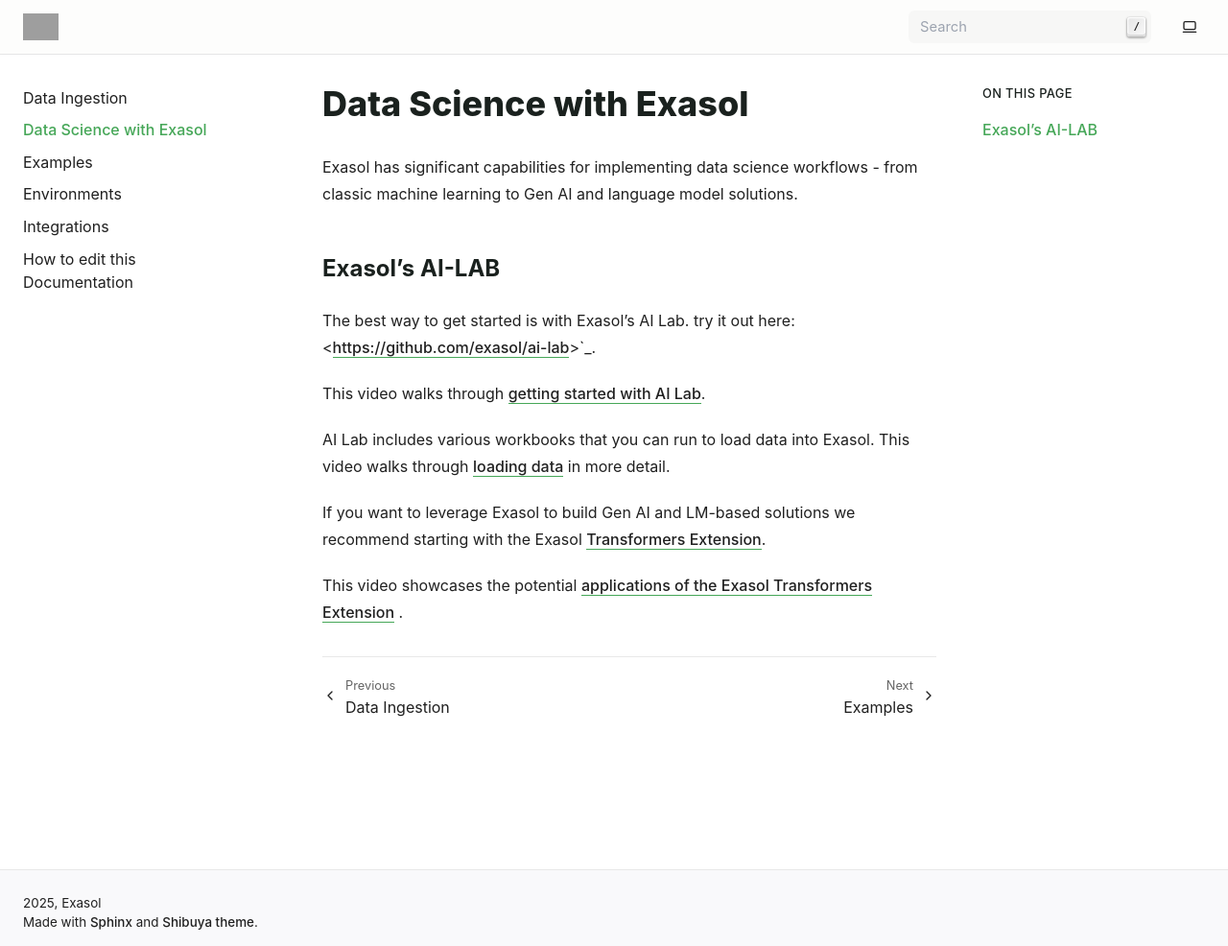
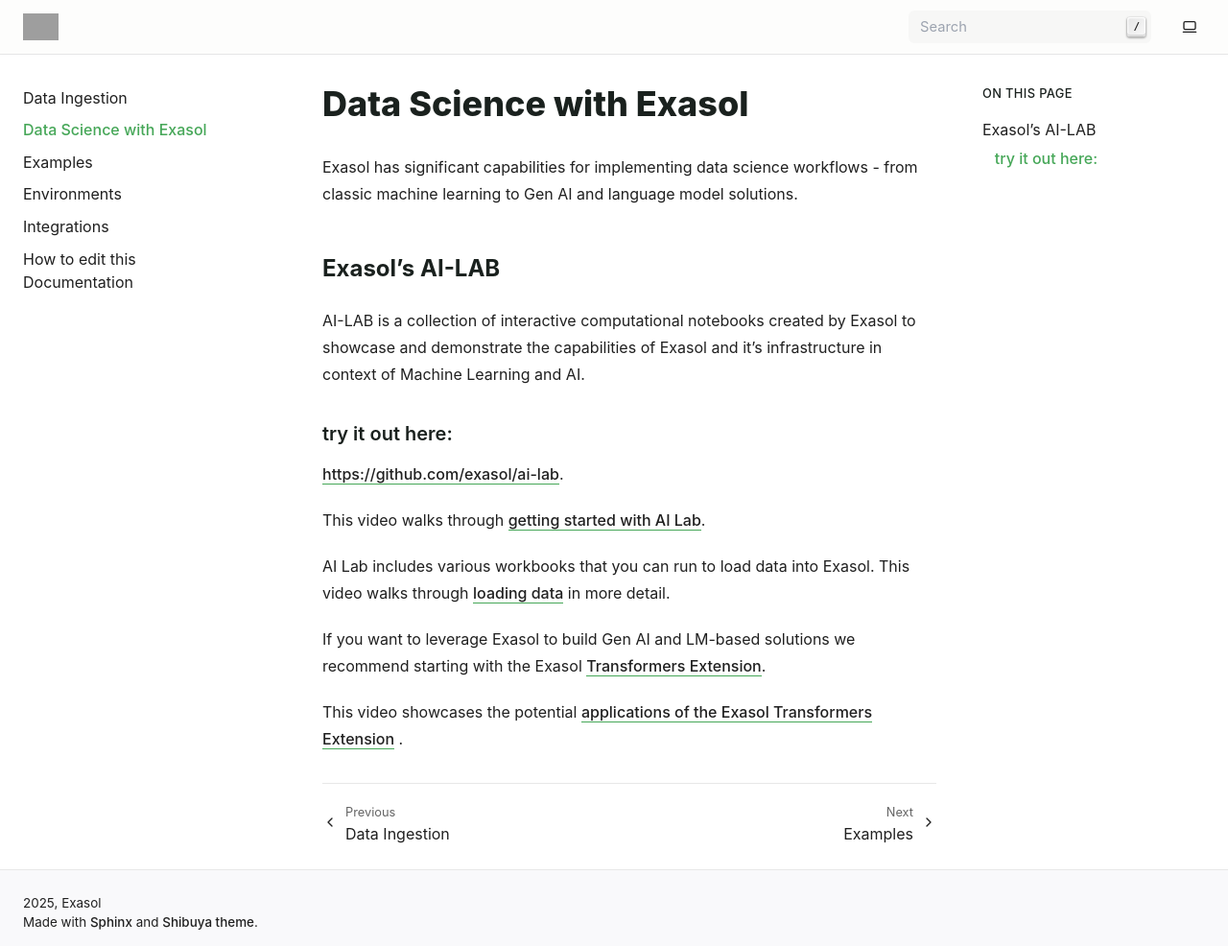
Before and after one commit to exasol/developer-documentation, a Sphinx documentation site: the page built from doc/data_science.rst, in a window 1280 px wide and 986 px high. Shown: the whole window at 96% size. Built offline with Sphinx 7.4.7, drawn with Linux system fonts in a browser that asks for light colours; pages that are not in the unit, such as notebooks, are missing from menus; grey boxes are pictures that could not be loaded.

Commit message:
Added AI-Lab defination

```diff
--- a/doc/data_science.rst
+++ b/doc/data_science.rst
@@ -5,8 +5,12 @@
 
 Exasol's AI-LAB
 -----------------
-The best way to get started is with Exasol's AI Lab.
-try it out here: <https://github.com/exasol/ai-lab>`_.
+AI-LAB is a collection of interactive computational notebooks created by Exasol to showcase and demonstrate the capabilities of Exasol and it's infrastructure in context of Machine Learning and AI.
+
+try it out here:
+^^^^^^^^^^^^^^^^^^
+`<https://github.com/exasol/ai-lab>`_.
+
 
 This video walks through `getting started with AI Lab <https://www.youtube.com/watch?v=LkqdLlRF2Go>`_.
 
```
